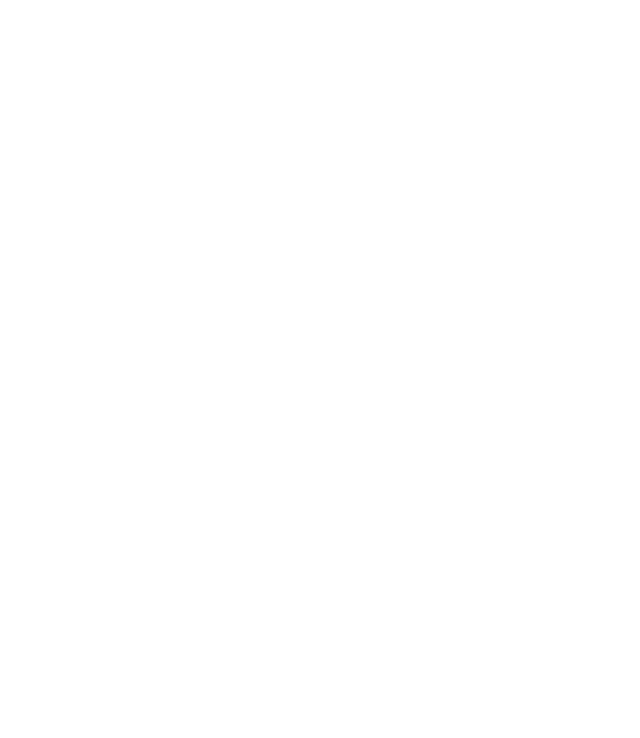
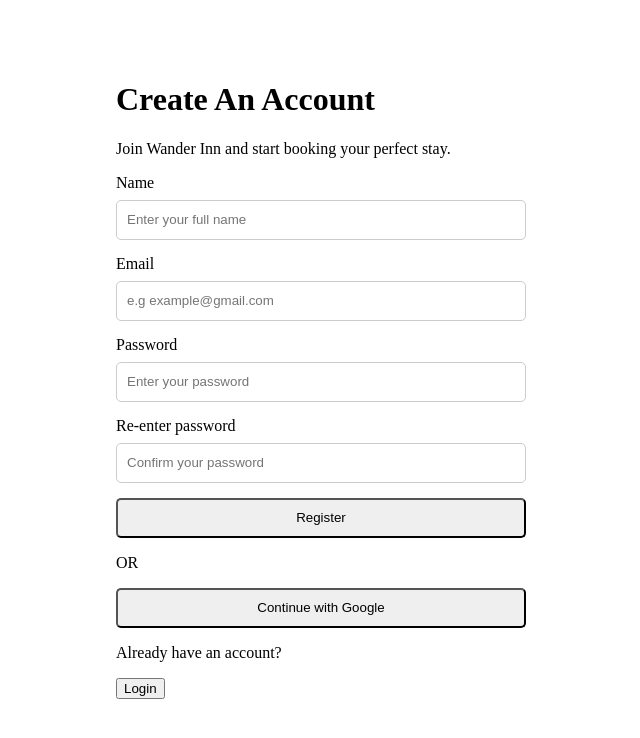
Before and after one commit to Karabo-Merinah/Hotel-App, a React (Vite) app in the folder Hotel-App-Frontend/: page /register in a window 1280 px wide. Before the commit this address had no page. Shown: the top 738 px of the page, without its empty margins (319-959 px from the left). Built offline with nearby package versions, Linux system fonts and the light colour scheme.

Commit message:
Added  user registration page with form validation and styling

```diff
--- a/Hotel-App-Frontend/src/App.tsx
+++ b/Hotel-App-Frontend/src/App.tsx
@@ -3,6 +3,7 @@
 import HotelDetails from "./pages/hotelDetails";
 import RoomDetails from "./pages/roomDetails";
 import Booking from "./pages/Booking";
+import Register from "./pages/Register";
 
 function App() {
   return (
@@ -12,6 +13,7 @@
         <Route path="/hotels/:id" element={<HotelDetails />} />
         <Route path="/rooms/:id" element={<RoomDetails />} />
         <Route path="/bookings/new/:roomId" element={<Booking />} />
+        <Route path="/register" element={<Register/>}/>
       </Routes>
     </BrowserRouter>
   )
--- /dev/null
+++ b/Hotel-App-Frontend/src/pages/Register.tsx
@@ -0,0 +1,122 @@
+import { useState } from "react";
+import { Texts } from "../components/Texts/texts";
+import axios from "axios";
+import { useNavigate } from "react-router-dom";
+import "../styles/Register.css"
+
+const Register = () => {
+
+    const navigate = useNavigate()
+
+    const [name, setName] = useState("")
+    const [email, setEmail] = useState("")
+    const [password, setPassword] = useState("")
+    const [confirmPassword, setConfirmPassword] = useState("")
+    const [error, setError] = useState("")
+    const [success, setSuccess] = useState("")
+    const [loading, setLoading] = useState(false)
+
+    //registers new user
+    const registering = async (e: React.FormEvent<HTMLFormElement>) => {
+        e.preventDefault()
+        setError("")
+        setSuccess("")
+
+        //checks if all fields are filled in
+        if (!name.trim()) {
+            setError("Name is required")
+            return
+        }
+        if (!email.trim()) {
+            setError("Email is required.")
+            return
+        }
+        if (!password) {
+            setError("Password is required.")
+            return
+        }
+        if (!confirmPassword) {
+            setError("Confirm password is required.")
+            return
+        }
+
+        //check the password length
+        if (password.length < 8) {
+            setError("Password must be at least 8 characters.")
+            return
+        }
+        //check if password match
+        if (password !== confirmPassword) {
+            setError("Passwords do not match")
+            return
+        }
+
+        try {
+            setLoading(true)
+            //send the registration details to the backend
+            const response = await axios.post("http://localhost:5000/api/auth/register", { name, email, password, confirm_password: confirmPassword })
+
+            //saves the login details returned by backend
+            localStorage.setItem("token", response.data.token)
+            localStorage.setItem("user", JSON.stringify(response.data.user))
+
+            setSuccess("Registration successful.")
+            //take user to the home page
+            navigate("/")
+        }
+        catch (error) {
+            if (axios.isAxiosError(error)) {
+                setError(error.response?.data?.message || "Registration failed.Please try again.")
+            }
+        }
+        finally {
+            setLoading(false)
+        }
+    }
+    return (
+        <div className="register-container">
+            <div className="register-heading">
+                <Texts variant="h1">Create An Account</Texts>
+                <Texts variant="p">Join Wander Inn and start booking your perfect stay.</Texts>
+            </div>
+            <form className="register-form" onSubmit={registering}>
+                <div className="register-name">
+                    <label htmlFor="name">Name</label>
+                    <input id="name" className="register-name-input" type="text" placeholder="Enter your full name" value={name} onChange={(e) => setName(e.target.value)} required />
+                </div>
+                <div className="register-email">
+                    <label htmlFor="email">Email</label>
+                    <input id="email" className="register-email-input" type="email" placeholder="e.g example@gmail.com" value={email} onChange={(e) => setEmail(e.target.value)} required />
+                </div>
+                <div className="register-password">
+                    <label htmlFor="password">Password</label>
+                    <input id="password" className="register-password-input" type="password" placeholder="Enter your password" value={password} onChange={(e) => setPassword(e.target.value)} minLength={8} required />
+                </div>
+                <div className="register-confirm-password">
+                    <label htmlFor="confirmPassword">Re-enter password</label>
+                    <input id="confirmPassword" className="register-confirm-input" type="password" placeholder="Confirm your password" value={confirmPassword} onChange={(e) => setConfirmPassword(e.target.value)} required />
+                </div>
+                {error &&
+                    <Texts variant="p" className="register-error">{error}</Texts>
+                }
+                {success &&
+                    <Texts variant="p" className="register-success">{success}</Texts>
+                }
+                <button className="register-button" type="submit" disabled={loading}>{loading ? "Registering..." : "Register"}</button>
+            </form>
+            <div className="register-divider">
+                <Texts variant="p">OR</Texts>
+            </div>
+            <div className="register-google">
+                <button className="google-register-button" type="button">Continue with Google</button>
+            </div>
+            <div className="register-login">
+                <Texts variant="p">Already have an account?</Texts>
+                <button className="register-login-button" onClick={() => navigate("/login")}>Login</button>
+            </div>
+
+        </div>
+    )
+}
+
+export default Register
--- /dev/null
+++ b/Hotel-App-Frontend/src/styles/Register.css
@@ -0,0 +1,41 @@
+.register-container {
+    width: 100%;
+    max-width: 450px;
+    margin: 40px auto;
+    padding: 20px;
+    box-sizing: border-box;
+}
+
+.register-form {
+    display: flex;
+    flex-direction: column;
+    gap: 15px;
+}
+
+.register-name,
+.register-email,
+.register-password,
+.register-confirm-password {
+    display: flex;
+    flex-direction: column;
+    gap: 8px;
+}
+
+.register-name-input,
+.register-email-input,
+.register-password-input,
+.register-confirm-input {
+    width: 100%;
+    height: 40px;
+    padding: 10px;
+    box-sizing: border-box;
+    border: 1px solid #ccc;
+    border-radius: 5px;
+}
+
+.register-button,
+.google-register-button {
+    width: 100%;
+    height: 40px;
+    border-radius: 5px;
+}
```
